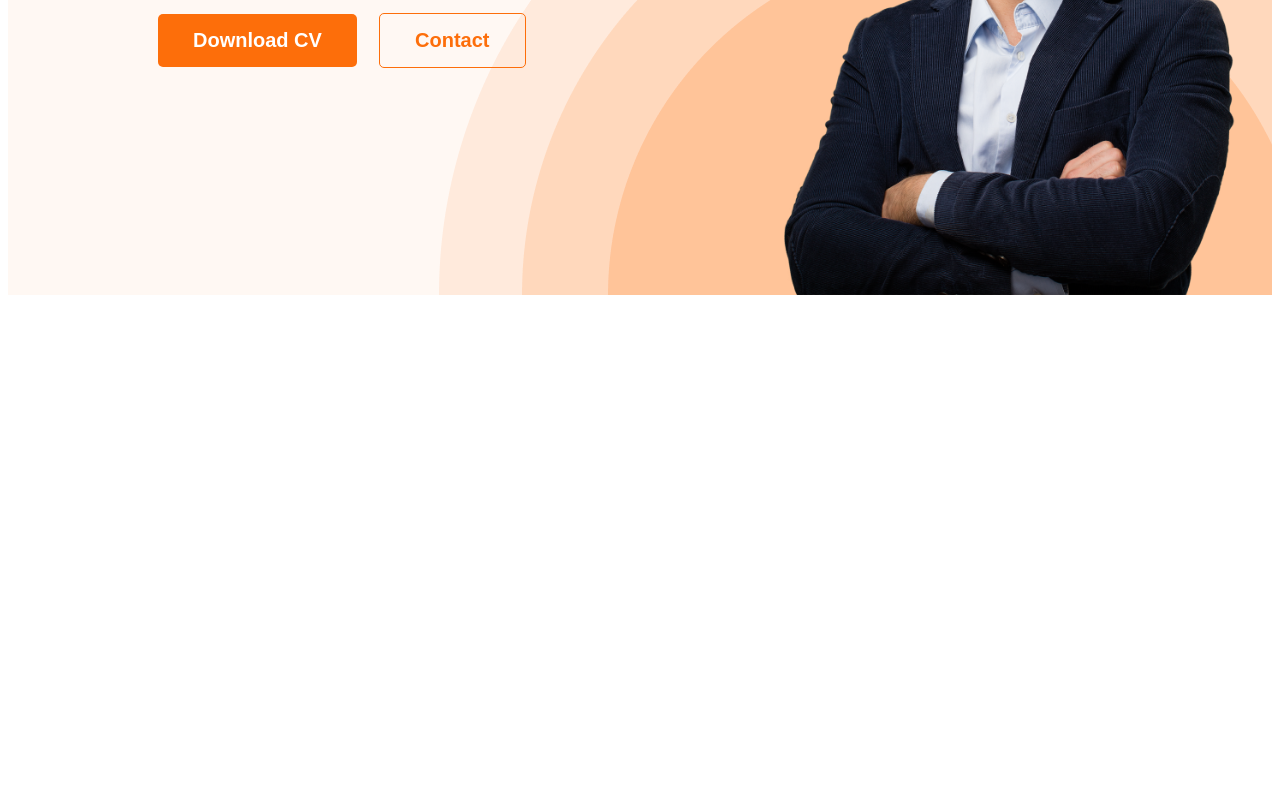
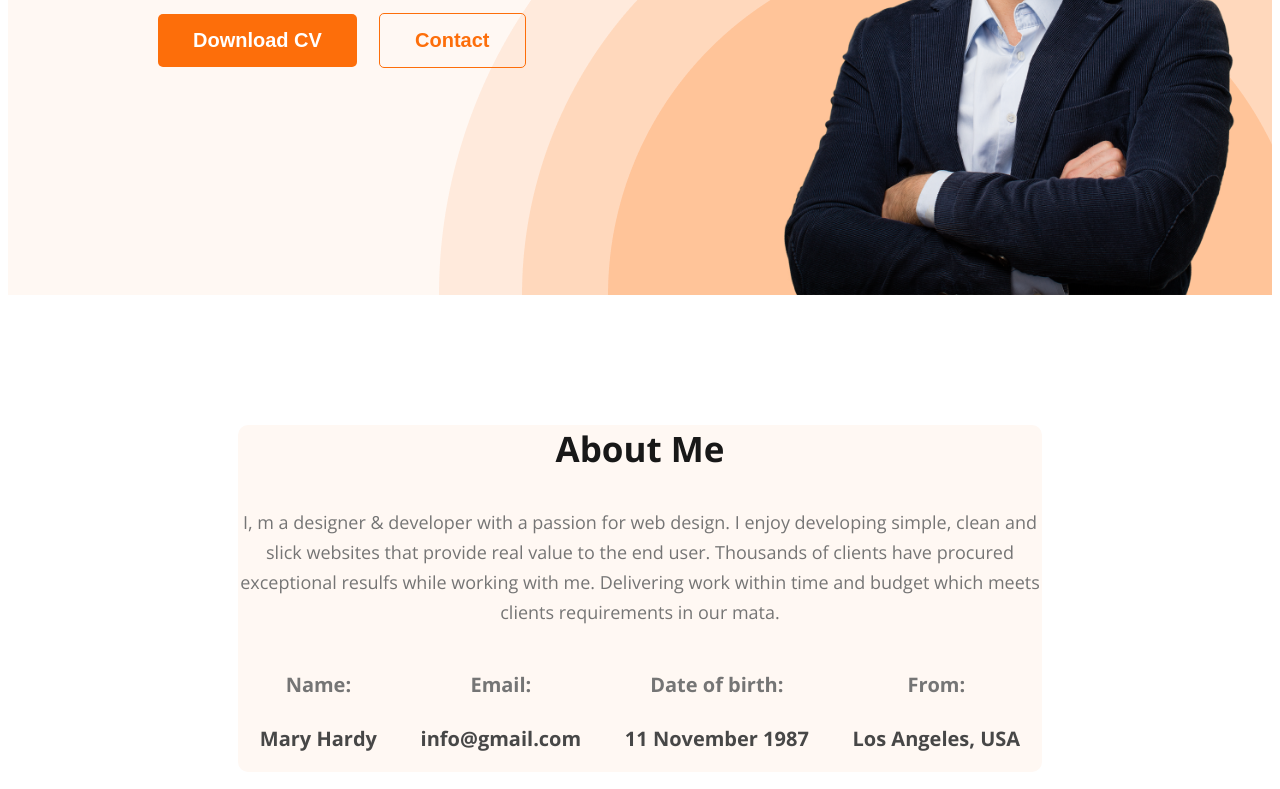
Before and after one commit to tirthorajmondal/Developer-Portfolio, a plain HTML site: page index.html in a window 1280 px wide. Shown: the part 473-1262 px from the top of the page. Before the commit the page ends 800 px from the top, so only its background shows below. Drawn offline with nearby package versions, Linux system fonts and the light colour scheme.

Commit message:
added about sectio

```diff
--- a/index.html
+++ b/index.html
@@ -25,9 +25,11 @@
         </nav>
         <div class="banner">
             <div class="banner-content">
-                <h3 class="banner-greetings">Hi, I  am</h3>
+                <h3 class="banner-greetings">Hi, I am</h3>
                 <h1 class="banner-title">Mary Hardy</h1>
-                <p class="banner-description">Shot what able cold new see hold.Friendly as an betrayed formerly he. Morning because as to society behaved moments.</p>
+                <p class="banner-description">Shot what able cold new see hold.Friendly as an betrayed formerly he.
+                    Morning because as to society behaved moments.
+                </p>
                 <button class="btn-primary">Download CV</button>
                 <button class="btn-primary btn-three">Contact</button>
             </div>
@@ -35,7 +37,42 @@
         </div>
     </header>
     <main>
+        <section class="about">
+            <h3 class="section-title">About Me</h3>
+            <p class="section-description">I, m a designer & developer with a passion for web design. I enjoy developing
+                simple, clean and slick websites that provide real value to the end user. Thousands of clients have
+                procured exceptional resulfs while working with me. Delivering work within time and budget which meets
+                clients requirements in our mata.
+            </p>
+            <div class="about-info-container">
+                <div class="about-info">
+                    <h4 class="info-title">Name:</h4>
+                    <p class="info-description">
+                        Mary Hardy
+                    </p>
+                </div>
+                <div class="about-info">
+                    <h4 class="info-title">Email:</h4>
+                    <p class="info-description">
+                        info@gmail.com
+                    </p>
+                </div>
+                <div class="about-info">
+                    <h4 class="info-title">Date of birth:</h4>
+                    <p class="info-description">
+                        11 November 1987
+                    </p>
+                </div>
+                <div class="about-info">
+                    <h4 class="info-title">From:</h4>
+                    <p class="info-description">
+                        Los Angeles, USA
+                    </p>
+                </div>
+            </div>
 
+
+        </section>
     </main>
     <footer>
 
--- a/styles/portfolio.css
+++ b/styles/portfolio.css
@@ -1,6 +1,13 @@
 /* shared style  */
 body {
     font-family: 'Open Sans', sans-serif;
+}
+
+.section-title {
+    color: #181818;
+    text-align: center;
+    font-size: 35px;
+    font-weight: 700;
 }
 
 /* Primary color  */
@@ -51,6 +58,7 @@ nav a {
 
 /* header style */
 .header {
+    max-width: 1600000px;
     background-color: #FFF8F3;
     background-image: url('../images/header_bg.png');
     background-repeat: no-repeat;
@@ -88,7 +96,8 @@ nav a {
 .banner-description {
     margin-top: 10px;
 }
-.btn-three{
+
+.btn-three {
     color: #FD6E0A;
     background: none;
     border: 1px solid #FD6E0A;
@@ -96,3 +105,41 @@ nav a {
 }
 
 /* main  section styles */
+.main {
+    max-width: 1140px;
+    margin: 0 auto;
+
+
+}
+
+
+/* about  section styles */
+
+.about {
+    border-radius: 10px;
+    background-color: #FFF8F3;
+    margin: 130px 230px;
+}
+
+.section-description {
+    color: #757575;
+    text-align: center;
+    font-size: 18px;
+    line-height: 30px;
+}
+
+.about-info-container{
+    display: flex;
+    justify-content: space-around;
+    text-align: center;
+}
+.info-title {
+    color: #757575;
+    font-size: 20px;
+}
+
+.info-description {
+    color: #474747;
+    font-size: 20px;
+    font-weight: 700;
+}
```
